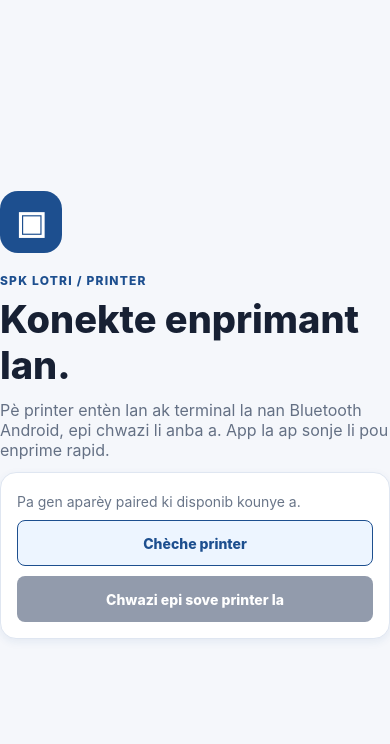
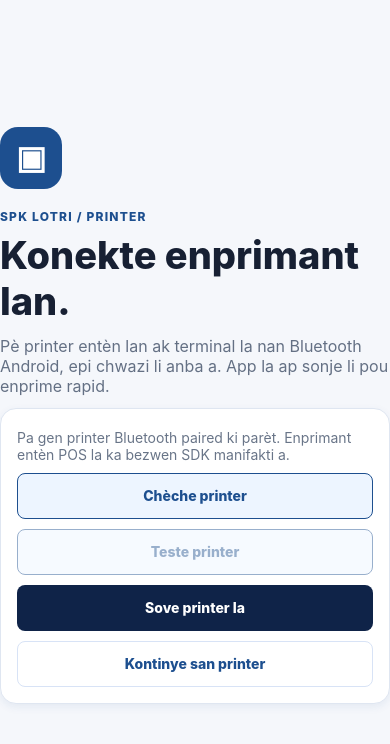
Before and after one commit to rosanettevalcourtmichel-hub/spk-lotri-vande, a React Native app: screen / in a window 390 px wide. Shown: the top 744 px of the page. Built offline with nearby package versions, Linux system fonts and the light colour scheme.

Commit message:
Add printer test before saving

```diff
--- a/App.js
+++ b/App.js
@@ -45,7 +45,7 @@ import {
   getAgentStatus,
   updateAgentPresence,
 } from "./firebaseService";
-import { getPrinterDevices, printTicket } from "./printerService";
+import { getPrinterDevices, printPrinterTest, printTicket } from "./printerService";
 
 const SESSION_KEY = "@spk-lotri-vande/session";
 const PRINTER_KEY = "@spk-lotri-vande/printer-config";
@@ -537,6 +537,7 @@ function PrinterSetup({ onComplete, mini = false }) {
   const [saving, setSaving] = useState(false);
   const [devices, setDevices] = useState([]);
   const [selectedAddress, setSelectedAddress] = useState("");
+  const [testedAddress, setTestedAddress] = useState("");
   const [loadingDevices, setLoadingDevices] = useState(true);
   const [scanMessage, setScanMessage] = useState("Ap prepare rechèch Bluetooth la...");
 
@@ -565,11 +566,14 @@ function PrinterSetup({ onComplete, mini = false }) {
       }
       const foundDevices = await getPrinterDevices();
       setDevices(foundDevices);
-      setScanMessage(foundDevices.length ? "Chwazi printer ki pou resevwa fich yo." : "Pa gen aparèy paired ki disponib kounye a.");
+      setScanMessage(foundDevices.length
+        ? "Chwazi printer ki pou resevwa fich yo."
+        : "Pa gen printer Bluetooth paired ki parèt. Enprimant entèn POS la ka bezwen SDK manifakti a.");
       const savedPrinter = await AsyncStorage.getItem(PRINTER_KEY);
       const savedAddress = savedPrinter ? JSON.parse(savedPrinter)?.address : "";
       const preferredDevice = foundDevices.find((device) => device.address === savedAddress);
       setSelectedAddress(preferredDevice?.address || "");
+      setTestedAddress("");
     } finally {
       setLoadingDevices(false);
     }
@@ -579,9 +583,31 @@ function PrinterSetup({ onComplete, mini = false }) {
     loadDevices();
   }, []);
 
+  const testSelectedPrinter = async () => {
+    if (!selectedAddress) {
+      Alert.alert("Printer", "Chwazi yon printer anvan ou teste li.");
+      return;
+    }
+
+    setSaving(true);
+    try {
+      const printed = await printPrinterTest(selectedAddress);
+      if (!printed) {
+        Alert.alert("Printer", "Tès la pa soti. Verifye printer la limen, paired, epi pare pou enprime.");
+        setTestedAddress("");
+        return;
+      }
+
+      setTestedAddress(selectedAddress);
+      Alert.alert("Printer", "Ti papye tès la soti. Printer la pare.");
+    } finally {
+      setSaving(false);
+    }
+  };
+
   const configure = async () => {
-    if (!selectedAddress) {
-      Alert.alert("Printer", "Pè aparèy Bluetooth printer la dabò, epi peze Chèche ankò.");
+    if (!selectedAddress || testedAddress !== selectedAddress) {
+      Alert.alert("Printer", "Peze Teste printer epi verifye ti papye a soti anvan ou sove.");
       return;
     }
 
@@ -593,16 +619,6 @@ function PrinterSetup({ onComplete, mini = false }) {
         configuredAt: new Date().toISOString(),
       }));
       await AsyncStorage.setItem(PRINTER_SETUP_KEY, "true");
-
-      await printTicket({
-        ticketNumber: "test",
-        agent: "test",
-        director: "",
-        draw: DRAWS[0] || "",
-        entries: [],
-        total: 0,
-        ticketSettings: DEFAULT_TICKET_LAYOUT,
-      });
 
       onComplete();
     } catch (error) {
@@ -630,9 +646,14 @@ function PrinterSetup({ onComplete, mini = false }) {
                 <Text style={styles.choiceText}>{device.name}</Text>
                 <Text style={styles.muted}>{device.address}</Text>
               </Pressable>
-            )) : <Text style={styles.muted}>Pa gen printer pè oswa pèmisyon Bluetooth/Location lan poko aksepte. Pè aparèy la nan paramèt Bluetooth Android yo, aksepte pèmisyon yo, epi peze Chèche ankò.</Text>}
+            )) : <Text style={styles.muted}>Pa gen printer Bluetooth paired ki parèt. Si se enprimant entèn POS la, li ka pa ekspoze kòm Bluetooth; aplikasyon an bezwen SDK manifakti a pou kontwole li.</Text>}
             <Button label="Chèche printer" tone="secondary" onPress={loadDevices} disabled={loadingDevices || saving} />
-            <Button label={saving ? "Ap konekte..." : "Chwazi epi sove"} onPress={configure} disabled={saving || loadingDevices || !selectedAddress} />
+            <Button label={saving ? "Ap teste..." : "Teste printer"} tone="secondary" onPress={testSelectedPrinter} disabled={saving || loadingDevices || !selectedAddress} />
+            <Button label="Sove printer la" onPress={configure} disabled={saving || loadingDevices || testedAddress !== selectedAddress} />
+            <Button label="Kontinye san printer" tone="ghost" onPress={async () => {
+              await AsyncStorage.setItem(PRINTER_SETUP_KEY, "true");
+              onComplete();
+            }} disabled={loadingDevices || saving} />
             <Button label="Fèmen" tone="ghost" onPress={onComplete} />
           </View>
         </View>
@@ -666,7 +687,12 @@ function PrinterSetup({ onComplete, mini = false }) {
           </Pressable>
         ))}
         <Button label="Chèche printer" tone="secondary" onPress={loadDevices} disabled={loadingDevices || saving} />
-        <Button label={saving ? "Ap konekte..." : "Chwazi epi sove printer la"} onPress={configure} disabled={saving || loadingDevices || !selectedAddress} />
+        <Button label={saving ? "Ap teste..." : "Teste printer"} tone="secondary" onPress={testSelectedPrinter} disabled={saving || loadingDevices || !selectedAddress} />
+        <Button label="Sove printer la" onPress={configure} disabled={saving || loadingDevices || testedAddress !== selectedAddress} />
+        <Button label="Kontinye san printer" tone="ghost" onPress={async () => {
+          await AsyncStorage.setItem(PRINTER_SETUP_KEY, "true");
+          onComplete();
+        }} disabled={loadingDevices || saving} />
       </View>
     </SafeAreaView>
   );
--- a/printerService.js
+++ b/printerService.js
@@ -68,3 +68,17 @@ export const testPrinter = async () => {
     return false;
   }
 };
+
+export const printPrinterTest = async (address) => {
+  try {
+    if (!address || !PrinterModule?.printText) return false;
+
+    const state = await PrinterModule.getPrinterState();
+    const selectedPrinter = (state?.devices || []).find((device) => device.address === address);
+    if (!state?.enabled || state?.permissionGranted === false || !selectedPrinter) return false;
+
+    return Boolean(await PrinterModule.printText('SPK LOTRI\nTÈS PRINTER\n\n', address));
+  } catch (error) {
+    return false;
+  }
+};
```
